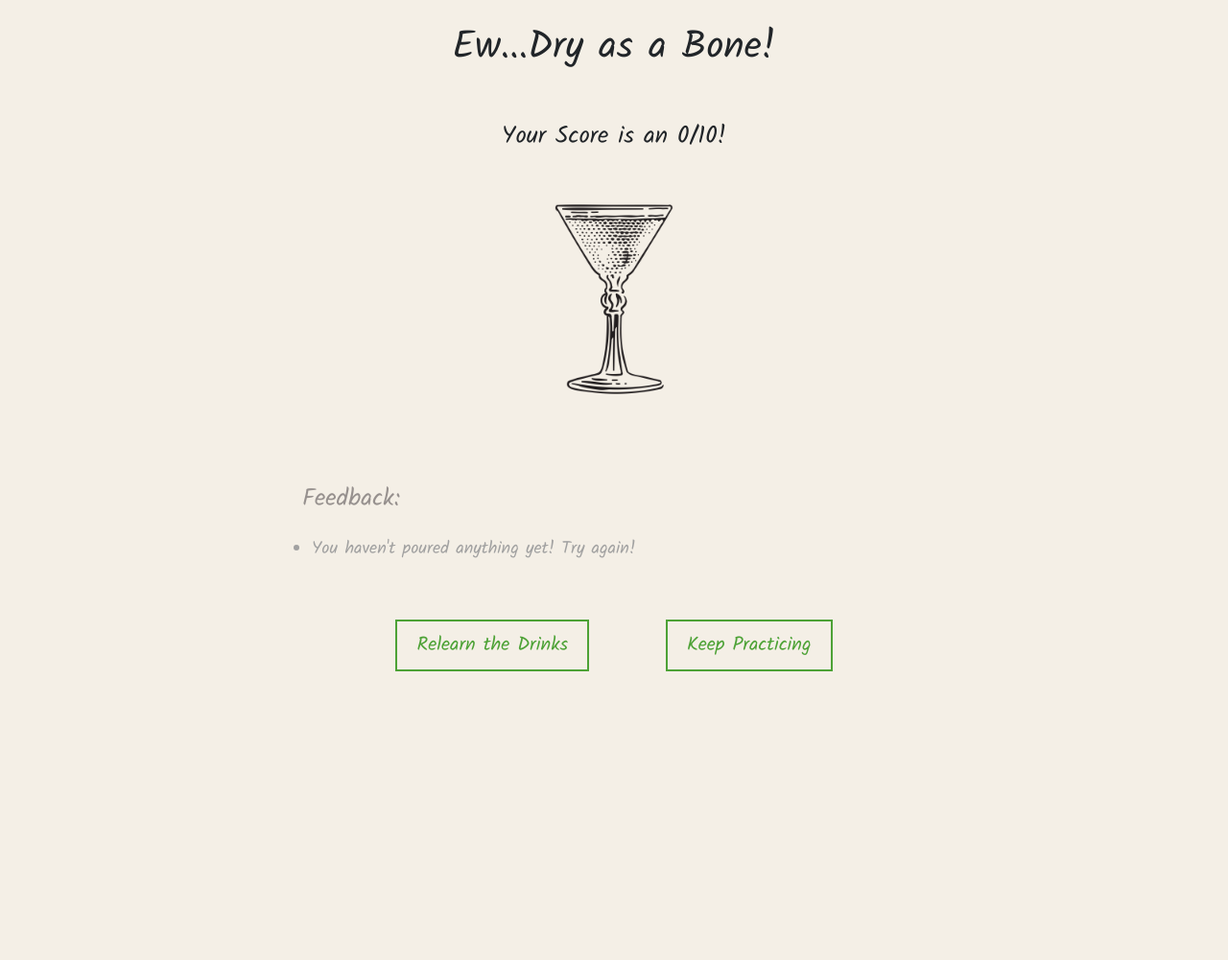
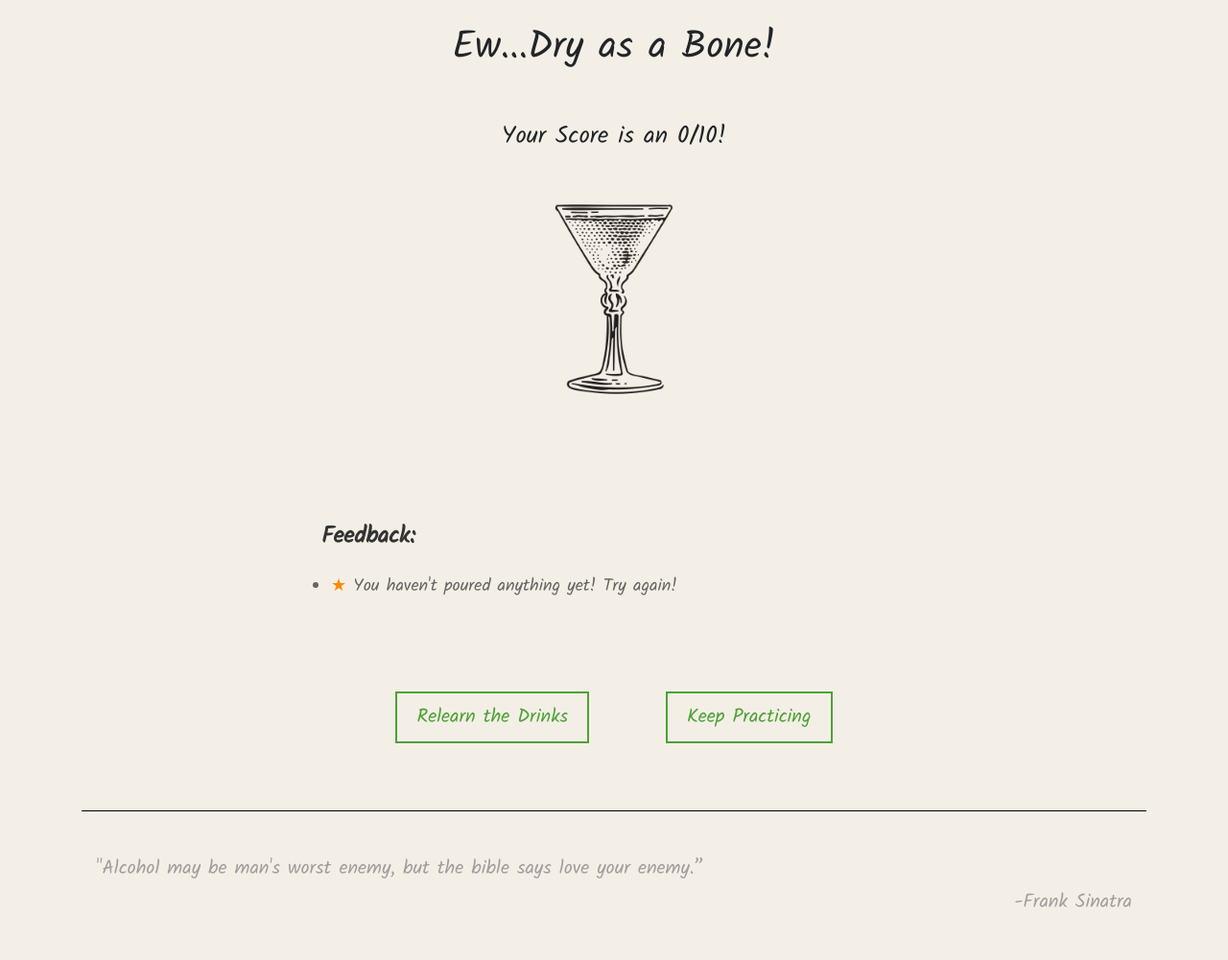
Before and after one commit to connorli18/uiux-final-group4, a Flask app: page /bartender/result in a window 1280 px wide. Shown: the part 138-1139 px from the top of the page at 96% size. Before the commit the page ends 838 px from the top, so only its background shows below. Run offline with Flask 3, Linux system fonts and the light colour scheme; some libraries are stand-ins or nearby versions.

Commit message:
Should be the last commit in terms of design. Fine tunes to look the best

```diff
--- a/pourHistory.json
+++ b/pourHistory.json
@@ -1 +1 @@
-{"drinkName": "French Martini", "glassType": "Martini Glass", "mix": false, "shake": false, "addIce": false, "addIce2": false, "ingredients": {"Vodka": 1.5, "Chambord": 0.75, "Dry Vermouth": 0.25, "Pineapple Juice": 0.5}}
+{"drinkName": "Classic Martini", "glassType": "Coupe Glass", "mix": false, "shake": false, "addIce": false, "addIce2": false, "ingredients": {"Vodka": 1.5, "Chambord": 1, "Simple Syrup": 0.5, "Pineapple Juice": 1}}
--- a/static/bar.js
+++ b/static/bar.js
@@ -63,10 +63,10 @@ function displayQuizquestionPage(question_data, track_id){
     let answer_div_2 = $("<div id='answer-div' class='container'>");
     let answer_div_3 = $("<div id='answer-div' class='container'>");
     let answer_div_4 = $("<div id='answer-div' class='container'>");
-    let answer_button_1 = $("<a class='btn btn-outline-secondary btn-lg answer-btn' role='button'></a>");
-    let answer_button_2 = $("<a class='btn btn-outline-secondary btn-lg answer-btn' role='button'></a>");
-    let answer_button_3 = $("<a class='btn btn-outline-secondary btn-lg answer-btn' role='button'></a>");
-    let answer_button_4 = $("<a class='btn btn-outline-secondary btn-lg answer-btn' role='button'></a>");
+    let answer_button_1 = $("<a id='answer-button-1' class='btn btn-outline-secondary btn-lg answer-btn' role='button'></a>");
+    let answer_button_2 = $("<a id='answer-button-2' class='btn btn-outline-secondary btn-lg answer-btn' role='button'></a>");
+    let answer_button_3 = $("<a id='answer-button-3' class='btn btn-outline-secondary btn-lg answer-btn' role='button'></a>");
+    let answer_button_4 = $("<a id='answer-button-4' class='btn btn-outline-secondary btn-lg answer-btn' role='button'></a>");
     $(answer_button_1).append(answer1);
     $(answer_button_2).append(answer2);
     $(answer_button_3).append(answer3);
@@ -81,47 +81,6 @@ function displayQuizquestionPage(question_data, track_id){
     $(div_question_col_12_2).append(answer_div_4);
     $(row_2).append(div_question_col_12_2);
     $("#quizpage_answer_1").append(row_2);
-
-    // Add click event listeners to answer buttons
-    // Add click event listeners to answer buttons
-    $("a.btn").on("click", function() {
-        let selectedAnswer = $(this).text(); // Get the text of the clicked button
-
-        // Remove the disabled class from all buttons to allow re-selection
-        answer_button_1.removeClass("disabled");
-        answer_button_2.removeClass("disabled");
-        answer_button_3.removeClass("disabled");
-        answer_button_4.removeClass("disabled");
-
-        // Remove the selected-correct and selected-incorrect classes from all buttons to reset their state
-        answer_button_1.removeClass("selected-correct selected-incorrect");
-        answer_button_2.removeClass("selected-correct selected-incorrect");
-        answer_button_3.removeClass("selected-correct selected-incorrect");
-        answer_button_4.removeClass("selected-correct selected-incorrect");
-
-        // Check if selected answer matches the correct answer
-        if (selectedAnswer === correctanswer) {
-            // Output correct response
-            console.log("Correct answer response");
-            $(this).addClass("selected-correct");
-            let row_3 = $("<div class='row'>");
-            let correct_div_1 = $("<div id='correct-div' style='border: 4px solid green; color: green; padding: 10px; font-size: 20px;' class='container'>");
-            result = "Correct! " + description;
-            $(correct_div_1).append(result);
-            $(row_3).append(correct_div_1);
-            $("#quizpage_feedback_1").html(row_3);   // Replace the existing feedback with the new feedback
-        } else {
-            // Output wrong response
-            console.log("Wrong answer response");
-            $(this).addClass("selected-incorrect");
-            let row_3 = $("<div class='row'>");
-            let wrong_div_1 = $("<div id='wrong-div' style='border: 4px solid red; color: red; padding: 10px; font-size: 20px;' class='container'>");
-            result = "Incorrect! Try again!";
-            $(wrong_div_1).append(result);
-            $(row_3).append(wrong_div_1);
-            $("#quizpage_feedback_1").html(row_3);   // Replace the existing feedback with the new feedback
-        }
-    });
 
     // Set up next and prev button
     console.log(track_id);
@@ -147,11 +106,59 @@ function displayQuizquestionPage(question_data, track_id){
         $(prev_button_1).attr('href', prev_href);
         $(next_button_1).attr('href', next_href);
     }
+    $(prev_button_1).addClass("disabled");
+    $(next_button_1).addClass("disabled");
     $(final_div_1).append(prev_button_1);
     $(final_div_1).append(next_button_1);
     $(div_question_col_12_3).append(final_div_1);
     $(row_3).append(div_question_col_12_3);
     $("#quizpage_nextbutton_1").append(row_3);
+
+    // Add click event listeners to answer buttons
+    $("#answer-button-1, #answer-button-2, #answer-button-3, #answer-button-4").on("click", function() {
+        let selectedAnswer = $(this).text(); // Get the text of the clicked button
+        console.log(selectedAnswer);
+
+        // Remove the disabled class from all buttons to allow re-selection
+        answer_button_1.removeClass("disabled");
+        answer_button_2.removeClass("disabled");
+        answer_button_3.removeClass("disabled");
+        answer_button_4.removeClass("disabled");
+
+        // Remove the selected-correct and selected-incorrect classes from all buttons to reset their state
+        answer_button_1.removeClass("selected-correct selected-incorrect");
+        answer_button_2.removeClass("selected-correct selected-incorrect");
+        answer_button_3.removeClass("selected-correct selected-incorrect");
+        answer_button_4.removeClass("selected-correct selected-incorrect");
+
+        // Check if selected answer matches the correct answer
+        if (selectedAnswer === correctanswer) {
+            // Output correct response
+            console.log("Correct answer response");
+            $(this).addClass("selected-correct");
+            let row_3 = $("<div class='row'>");
+            let correct_div_1 = $("<div id='correct-div' style='border: 4px solid green; color: green; padding: 10px; font-size: 20px;' class='container'>");
+            result = "Correct! " + description;
+            $(correct_div_1).append(result);
+            $(row_3).append(correct_div_1);
+            $("#quizpage_feedback_1").html(row_3);   // Replace the existing feedback with the new feedback
+            $(prev_button_1).removeClass("disabled");
+            $(next_button_1).removeClass("disabled");
+        } else {
+            // Output wrong response
+            console.log("Wrong answer response");
+            $(this).addClass("selected-incorrect");
+            let row_3 = $("<div class='row'>");
+            let wrong_div_1 = $("<div id='wrong-div' style='border: 4px solid red; color: red; padding: 10px; font-size: 20px;' class='container'>");
+            result = "Incorrect! Try again!";
+            $(wrong_div_1).append(result);
+            $(row_3).append(wrong_div_1);
+            $("#quizpage_feedback_1").html(row_3);   // Replace the existing feedback with the new feedback
+            $(prev_button_1).removeClass("disabled");
+            $(next_button_1).removeClass("disabled");
+        }
+
+    });
 
 }
 
--- a/templates/result.html
+++ b/templates/result.html
@@ -12,13 +12,13 @@
     <div class="image-martini">
         <img src="{{ url_for('static', filename='images/random-martini.png') }}" alt="Martini">
     </div>
-    <div class="feedback">
-        <div class="feedback-title">
+    <div class="feedback" style="border: 4px black solid #ccc; padding: 20px; margin-bottom: 20px;">
+        <div class="feedback-title" style="font-size: 24px; font-weight: bold; color: #333;">
             Feedback:
         </div>
         <ul>
             {% for feedback in feedbacks[0:] %}
-                <li>{{ feedback }}</li>
+            <li style="font-size: 18px; color: #666; margin-bottom: 10px;"><span style="color: #ff8800;">★</span> {{ feedback }}</li>
             {% endfor %}
         </ul>
     </div>
@@ -27,6 +27,16 @@
         <button id="butth-2" onclick="window.location.href='/bartendhome'">Keep Practicing</button>
     </div>
 </div>
+<!-- Horizontal Line -->
+<div class="horizontal-line"></div>
+
+<!-- Final Quote -->
+<div id='homepage_quote_1' class="container">
+    "Alcohol may be man's worst enemy, but the bible says love your enemy.”
+</div>
+<div id='homepage_quote_2' class="container">
+    -Frank Sinatra
+</div>
 {% endblock %}
 
 
```
Also changed, not shown: templates/bartend-home.html (+11 -0 lines), templates/learning-trans.html (+12 -1 lines), templates/quiz.html (+11 -0 lines), templates/quizcomplete.html (+11 -0 lines).
